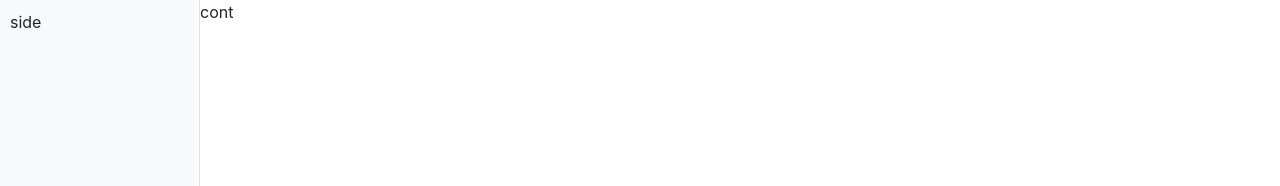
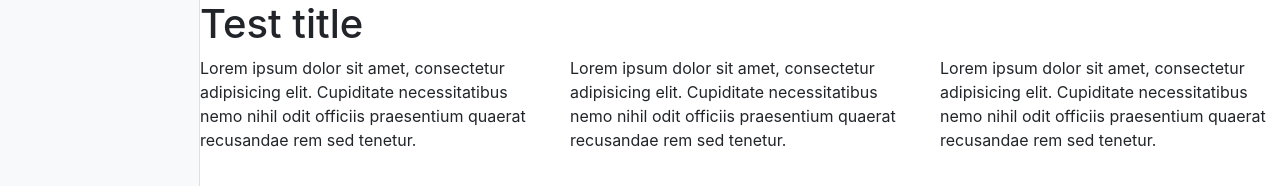
Before and after one commit to 3314099/js-constructor, a website built with webpack: page src/index.html in a window 1280 px wide. Shown: the top 186 px of the page. Built offline with nearby package versions, Linux system fonts and the light colour scheme.

Commit message:
changed index

```diff
--- a/src/index.html
+++ b/src/index.html
@@ -10,8 +10,34 @@
 </head>
 <body>
 <div id="app" class="container-fluid">
-	<div id="panel" class="bg-light sidebar">side</div>
-	<div id="site" class="content">cont</div>
+	<div id="panel" class="bg-light sidebar"></div>
+	<div id="site" class="content">
+		<div class="row">
+			<div class="col-sm">
+				<h1>Test title</h1>
+			</div>
+		</div>
+		<div class="row">
+			<div class="col-sm">
+				<p1>Lorem ipsum dolor sit amet, consectetur adipisicing elit.
+					Cupiditate necessitatibus nemo nihil odit officiis
+					praesentium quaerat recusandae rem sed tenetur.
+				</p1>
+			</div>
+			<div class="col-sm">
+				<p1>Lorem ipsum dolor sit amet, consectetur adipisicing elit.
+					Cupiditate necessitatibus nemo nihil odit officiis
+					praesentium quaerat recusandae rem sed tenetur.
+				</p1>
+			</div>
+			<div class="col-sm">
+				<p1>Lorem ipsum dolor sit amet, consectetur adipisicing elit.
+					Cupiditate necessitatibus nemo nihil odit officiis
+					praesentium quaerat recusandae rem sed tenetur.
+				</p1>
+			</div>
+		</div>
+	</div>
 </div>
 </body>
 </html>
```
